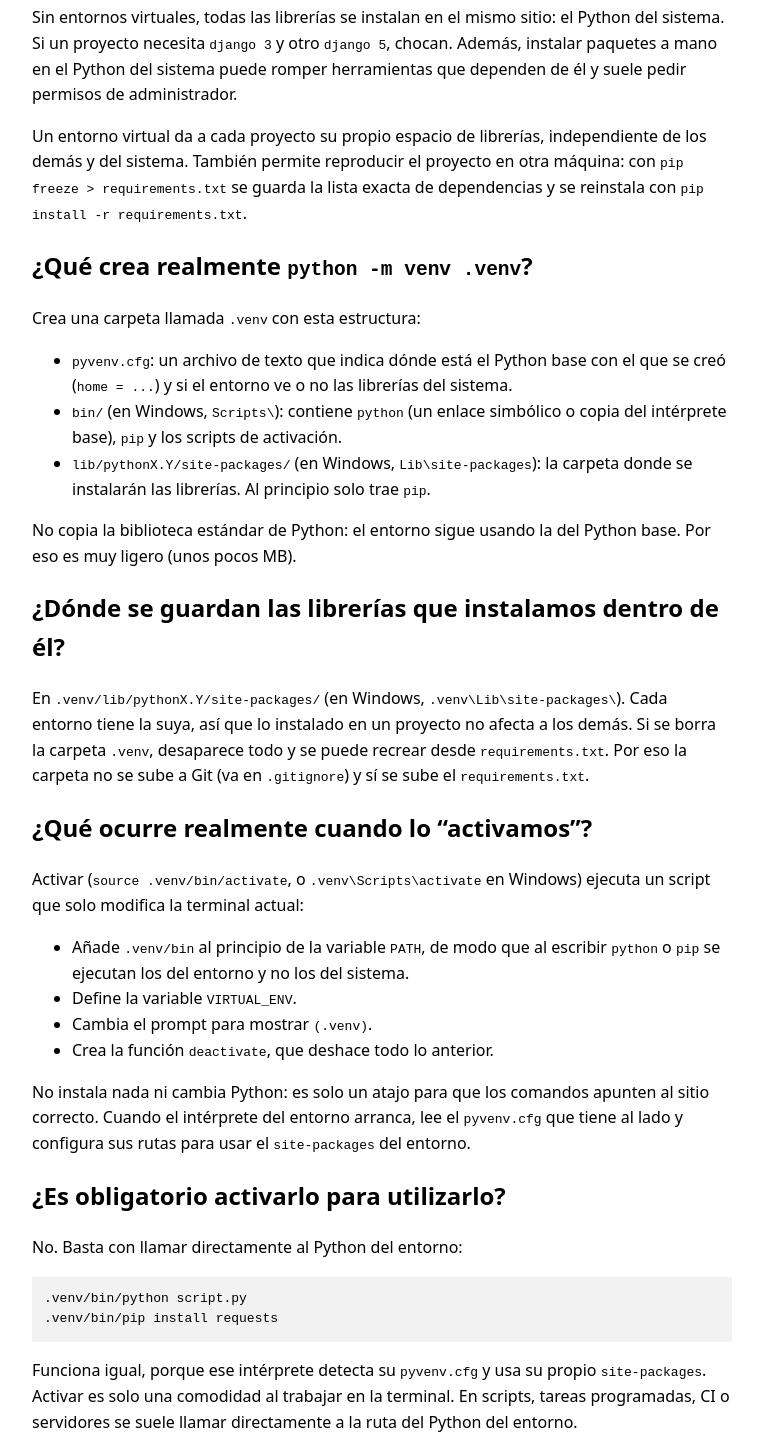
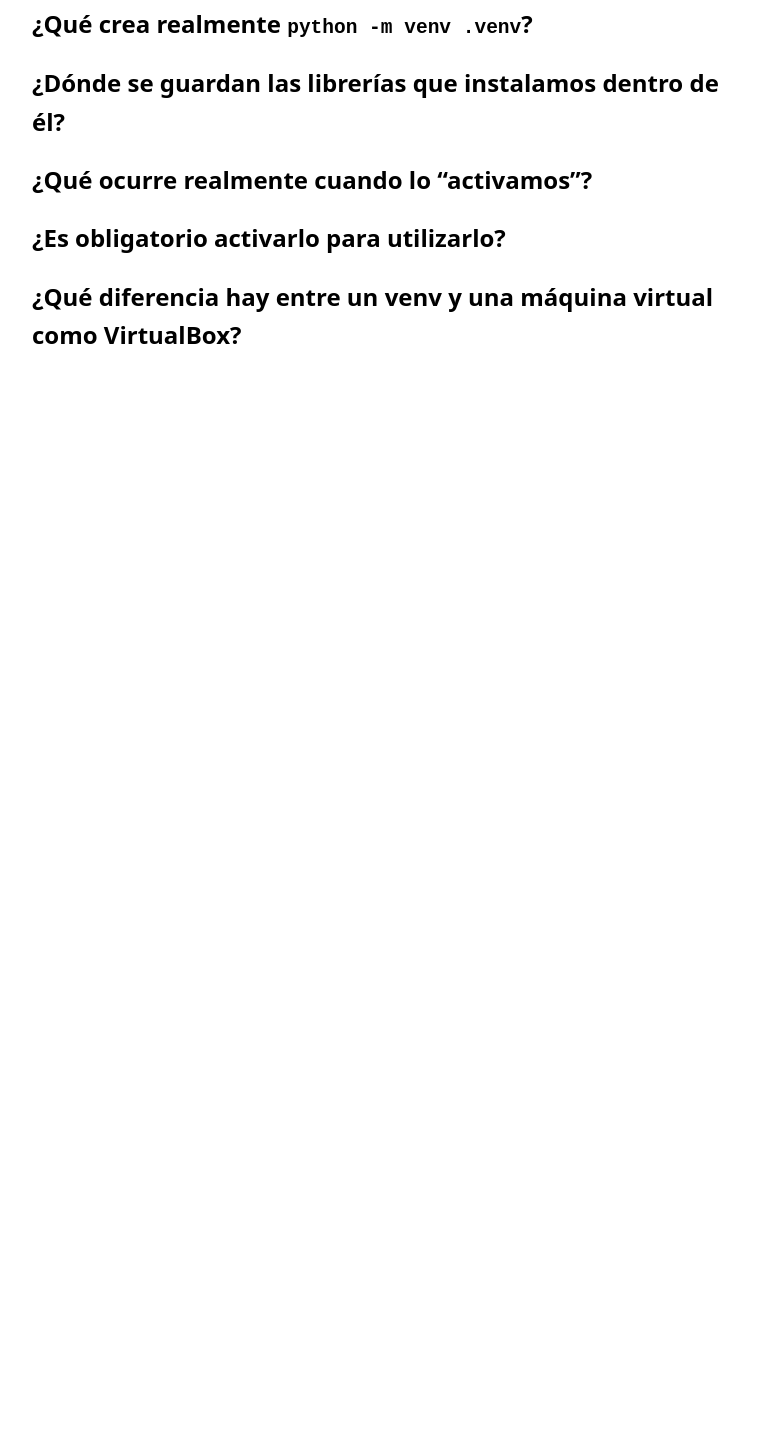
Before and after one commit to whitepeeves/Cosas-de-clases, a website: page public/index.html in a window 1280 px wide. Shown: the part 180-1618 px from the top of the page, without its empty margins (258-1021 px from the left). After the commit the page ends 800 px from the top, so only its background shows below. Drawn offline with Linux system fonts and the light colour scheme.

Commit message:
Dejar solo las preguntas, sin respuestas
Co-Authored-By: Claude Sonnet 5.5 <noreply@anthropic.com>
Claude-Session: https://claude.ai/code/session_01SSnuZbLsaxVoRVm9Xq2bV4

```diff
--- a/public/index.html
+++ b/public/index.html
@@ -9,84 +9,16 @@
 <body>
   <main>
     <h1>¿Qué problema resuelve un entorno virtual?</h1>
-    <p>
-      Sin entornos virtuales, todas las librerías se instalan en el mismo sitio: el Python del sistema.
-      Si un proyecto necesita <code>django 3</code> y otro <code>django 5</code>, chocan. Además, instalar
-      paquetes a mano en el Python del sistema puede romper herramientas que dependen de él y suele pedir
-      permisos de administrador.
-    </p>
-    <p>
-      Un entorno virtual da a cada proyecto su propio espacio de librerías, independiente de los demás y del
-      sistema. También permite reproducir el proyecto en otra máquina: con <code>pip freeze &gt; requirements.txt</code>
-      se guarda la lista exacta de dependencias y se reinstala con <code>pip install -r requirements.txt</code>.
-    </p>
 
     <h2>¿Qué crea realmente <code>python -m venv .venv</code>?</h2>
-    <p>Crea una carpeta llamada <code>.venv</code> con esta estructura:</p>
-    <ul>
-      <li><code>pyvenv.cfg</code>: un archivo de texto que indica dónde está el Python base con el que se creó
-        (<code>home = ...</code>) y si el entorno ve o no las librerías del sistema.</li>
-      <li><code>bin/</code> (en Windows, <code>Scripts\</code>): contiene <code>python</code> (un enlace
-        simbólico o copia del intérprete base), <code>pip</code> y los scripts de activación.</li>
-      <li><code>lib/pythonX.Y/site-packages/</code> (en Windows, <code>Lib\site-packages</code>): la carpeta donde
-        se instalarán las librerías. Al principio solo trae <code>pip</code>.</li>
-    </ul>
-    <p>
-      No copia la biblioteca estándar de Python: el entorno sigue usando la del Python base.
-      Por eso es muy ligero (unos pocos MB).
-    </p>
 
     <h2>¿Dónde se guardan las librerías que instalamos dentro de él?</h2>
-    <p>
-      En <code>.venv/lib/pythonX.Y/site-packages/</code> (en Windows, <code>.venv\Lib\site-packages\</code>).
-      Cada entorno tiene la suya, así que lo instalado en un proyecto no afecta a los demás. Si se borra la
-      carpeta <code>.venv</code>, desaparece todo y se puede recrear desde <code>requirements.txt</code>.
-      Por eso la carpeta no se sube a Git (va en <code>.gitignore</code>) y sí se sube el
-      <code>requirements.txt</code>.
-    </p>
 
     <h2>¿Qué ocurre realmente cuando lo “activamos”?</h2>
-    <p>
-      Activar (<code>source .venv/bin/activate</code>, o <code>.venv\Scripts\activate</code> en Windows) ejecuta
-      un script que solo modifica la terminal actual:
-    </p>
-    <ul>
-      <li>Añade <code>.venv/bin</code> al principio de la variable <code>PATH</code>, de modo que al escribir
-        <code>python</code> o <code>pip</code> se ejecutan los del entorno y no los del sistema.</li>
-      <li>Define la variable <code>VIRTUAL_ENV</code>.</li>
-      <li>Cambia el prompt para mostrar <code>(.venv)</code>.</li>
-      <li>Crea la función <code>deactivate</code>, que deshace todo lo anterior.</li>
-    </ul>
-    <p>
-      No instala nada ni cambia Python: es solo un atajo para que los comandos apunten al sitio correcto.
-      Cuando el intérprete del entorno arranca, lee el <code>pyvenv.cfg</code> que tiene al lado y configura
-      sus rutas para usar el <code>site-packages</code> del entorno.
-    </p>
 
     <h2>¿Es obligatorio activarlo para utilizarlo?</h2>
-    <p>
-      No. Basta con llamar directamente al Python del entorno:
-    </p>
-    <pre>.venv/bin/python script.py
-.venv/bin/pip install requests</pre>
-    <p>
-      Funciona igual, porque ese intérprete detecta su <code>pyvenv.cfg</code> y usa su propio
-      <code>site-packages</code>. Activar es solo una comodidad al trabajar en la terminal. En scripts,
-      tareas programadas, CI o servidores se suele llamar directamente a la ruta del Python del entorno.
-    </p>
 
     <h2>¿Qué diferencia hay entre un venv y una máquina virtual como VirtualBox?</h2>
-    <p>
-      Una máquina virtual emula un ordenador completo: tiene su propio sistema operativo y kernel, ocupa
-      gigas y está muy aislada del equipo anfitrión. Un venv es solo una carpeta con un intérprete de Python
-      enlazado y unas librerías: comparte el sistema operativo, los procesos, los archivos y la red con el
-      resto del equipo.
-    </p>
-    <p>
-      Además, un venv solo aísla paquetes de Python. No aísla la versión de Python (usa la del Python base con
-      el que se creó) ni las librerías del sistema que algunos paquetes necesitan. Para aislar eso hacen falta
-      contenedores (como Docker) o máquinas virtuales.
-    </p>
   </main>
 </body>
 </html>
```
